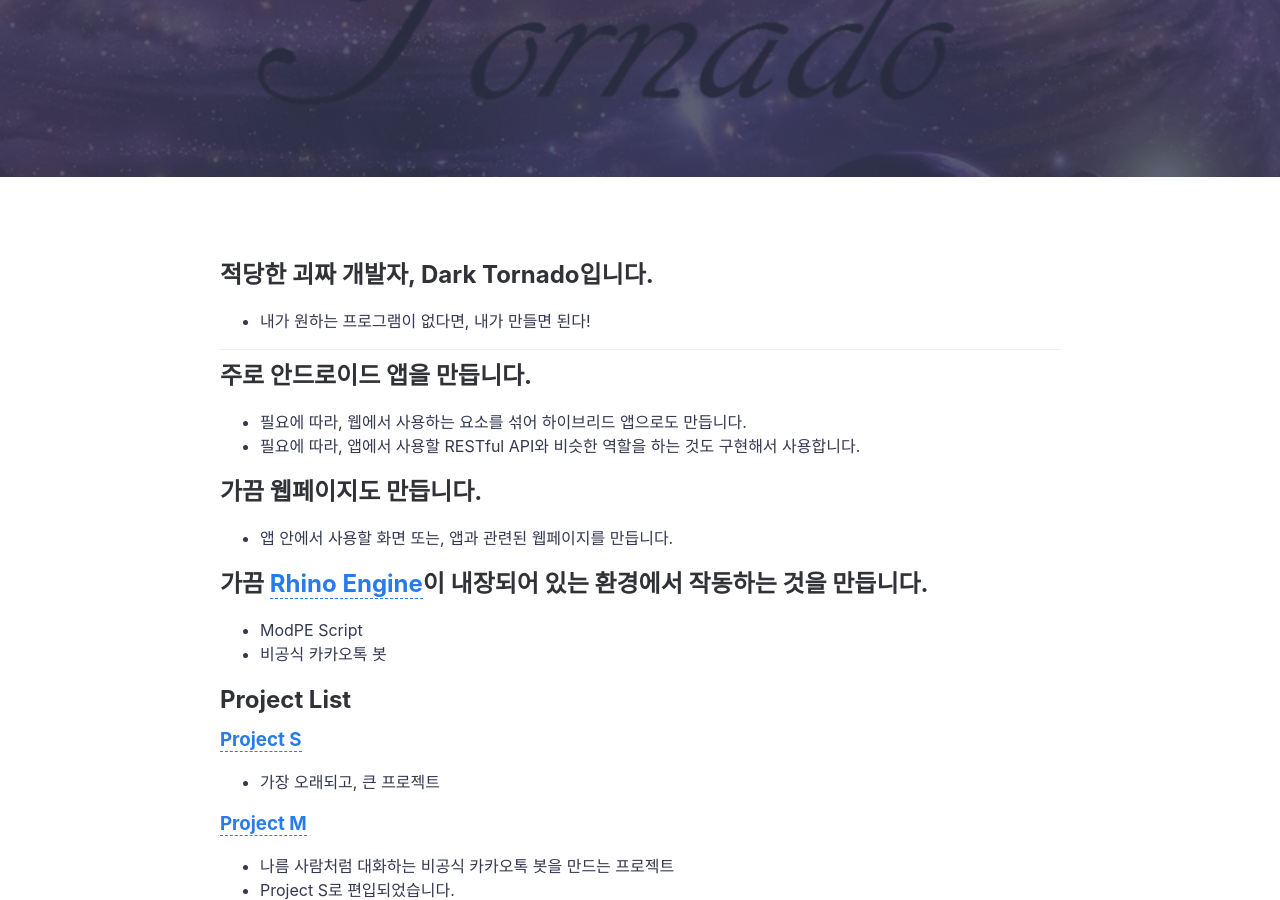
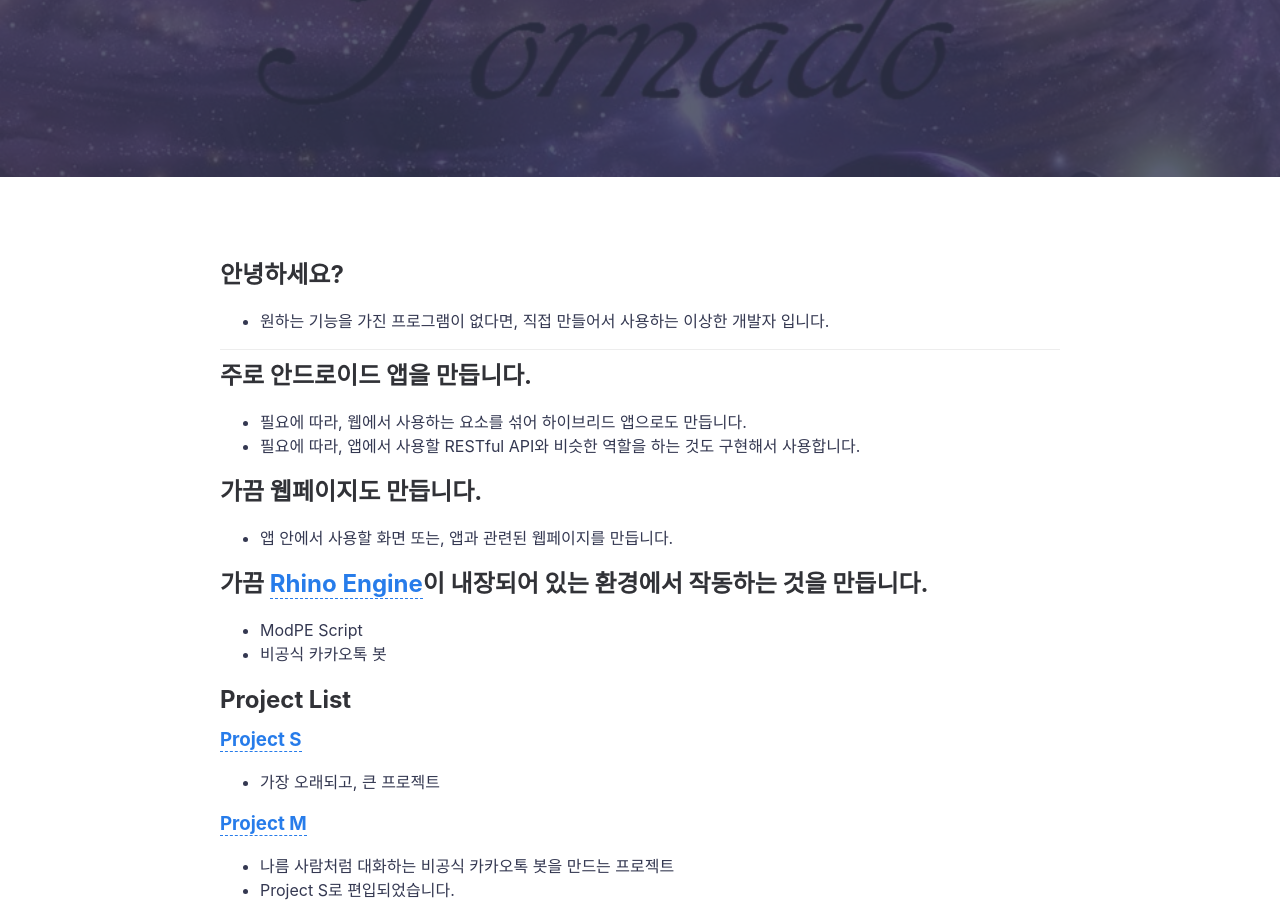
Before and after one commit to DarkTornado/Portfolio, a Jekyll site: the page built from _posts/1970-01-01-main.md, in a window 1280 px wide and 900 px high, scrolled down 399 px. Built offline with Jekyll 4.4.1, drawn with Linux system fonts in a browser that asks for light colours; comment, search, counter and statistics services are not loaded.

Commit message:
도입부 수정

```diff
--- a/_posts/1970-01-01-main.md
+++ b/_posts/1970-01-01-main.md
@@ -5,8 +5,8 @@ categories: blog
 featured-img: DarkTornado.png
 ---
 
-## 적당한 괴짜 개발자, Dark Tornado입니다.
-* 내가 원하는 프로그램이 없다면, 내가 만들면 된다!
+## 안녕하세요?
+* 원하는 기능을 가진 프로그램이 없다면, 직접 만들어서 사용하는 이상한 개발자 입니다.
 
 ***
 
```
